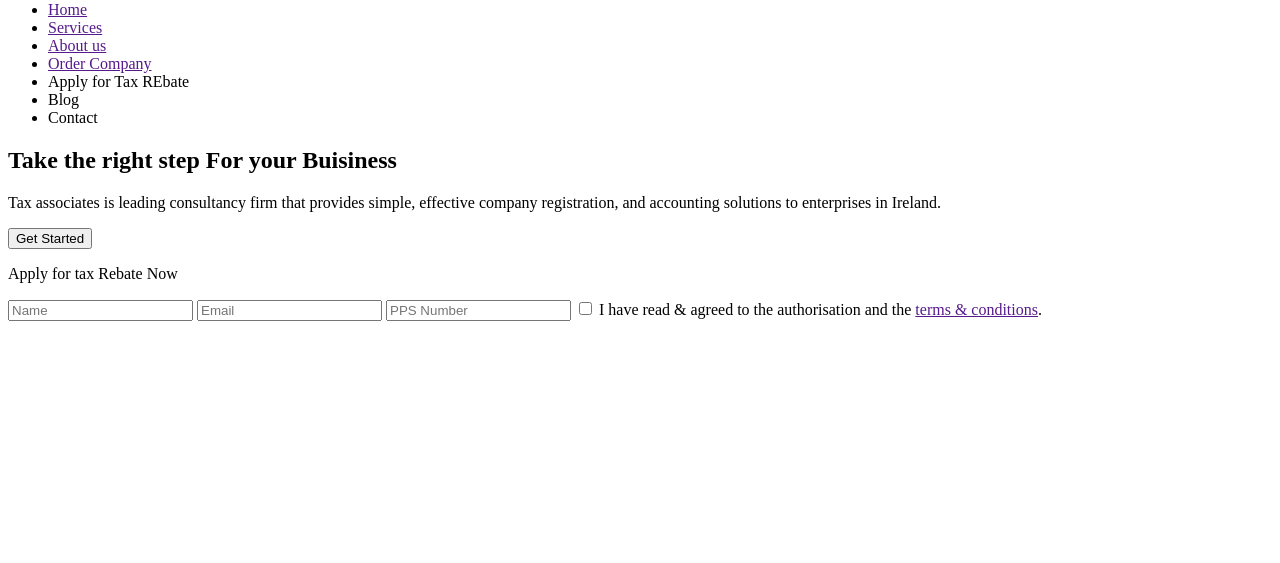
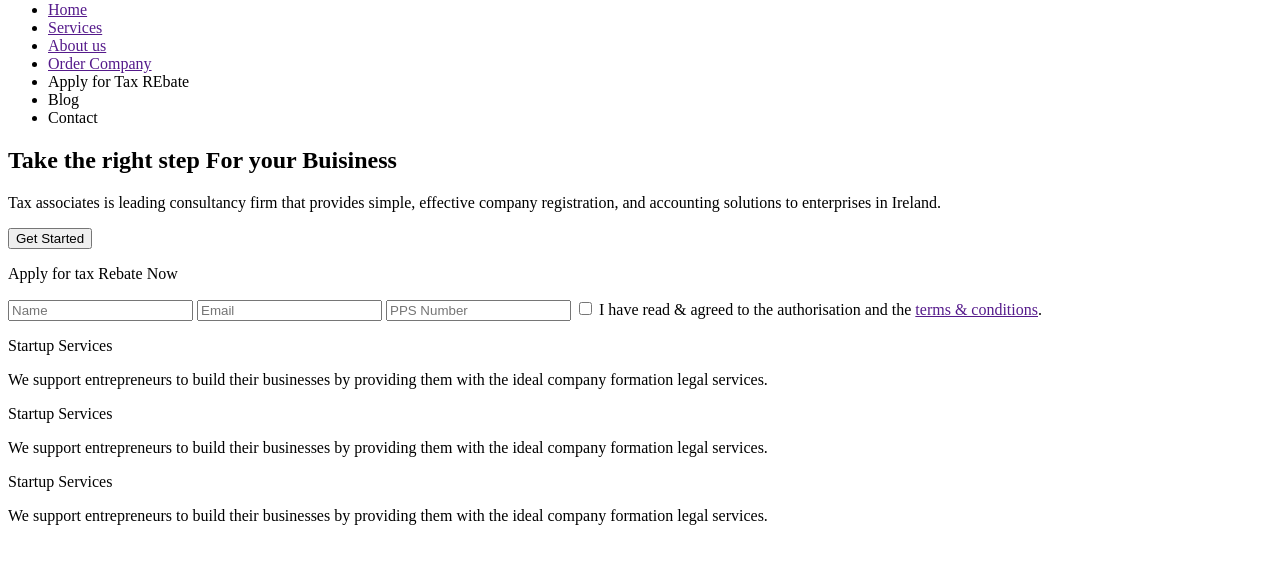
Before and after one commit to AdithyanAnil/Matsio-Digital, a plain HTML site: page index.html in a window 1280 px wide. Shown: the part 141-704 px from the top of the page. Drawn offline with Linux system fonts and the light colour scheme.

Commit message:
Serive  Section

```diff
--- a/index.html
+++ b/index.html
@@ -53,5 +53,27 @@
             </form>
         </div>
     </section>
+
+    <section class="services">
+        <div>
+            <div class="service">
+                <div class="icon"></div>
+                <p>Startup Services</p>
+                <p>We support entrepreneurs to build their businesses by providing them with the ideal company formation legal services.</p>
+            </div>
+
+            <div class="service">
+                <div class="icon"></div>
+                <p>Startup Services</p>
+                <p>We support entrepreneurs to build their businesses by providing them with the ideal company formation legal services.</p>
+            </div>
+
+            <div class="service">
+                <div class="icon"></div>
+                <p>Startup Services</p>
+                <p>We support entrepreneurs to build their businesses by providing them with the ideal company formation legal services.</p>
+            </div>
+        </div>
+    </section>
 </body>
 </html>
```
